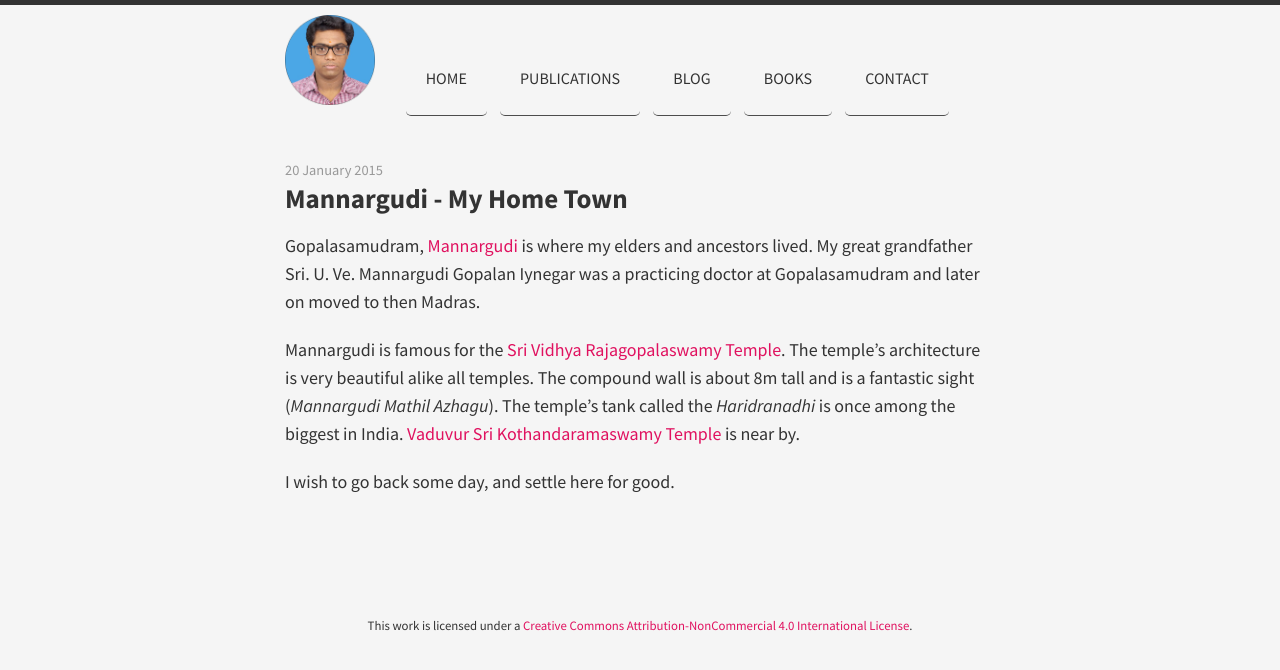
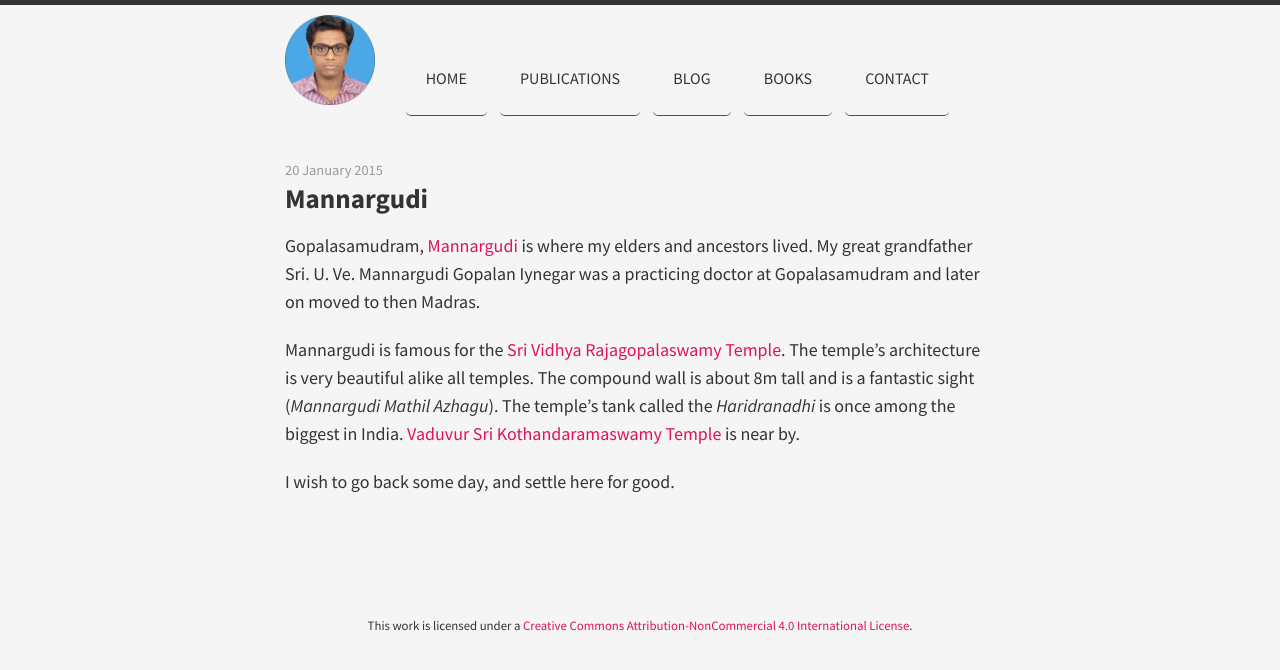
Before and after one commit to forkmsrini/forkmsrini.github.io-master, a Jekyll site: the page built from _posts/2015-01-20-myHomeTown.md, in a window 1280 px wide. Shown: the top 670 px of the page. Built offline with Jekyll 4.4.1, drawn with Linux system fonts in a browser that asks for light colours; nearby versions of some CDN libraries; Markdown is read by kramdown in place of the engine named in the settings.

Commit message:
Update 2015-01-20-myHomeTown.md

```diff
--- a/_posts/2015-01-20-myHomeTown.md
+++ b/_posts/2015-01-20-myHomeTown.md
@@ -1,6 +1,6 @@
 ---
 layout: post
-title: Mannargudi - My Home Town
+title: Mannargudi
 ---
 
 Gopalasamudram, [Mannargudi](http://en.wikipedia.org/wiki/Mannargudi) is where my elders and ancestors lived. My great grandfather Sri. U. Ve. Mannargudi Gopalan Iynegar was a practicing doctor at Gopalasamudram and later on moved to then Madras.
```
